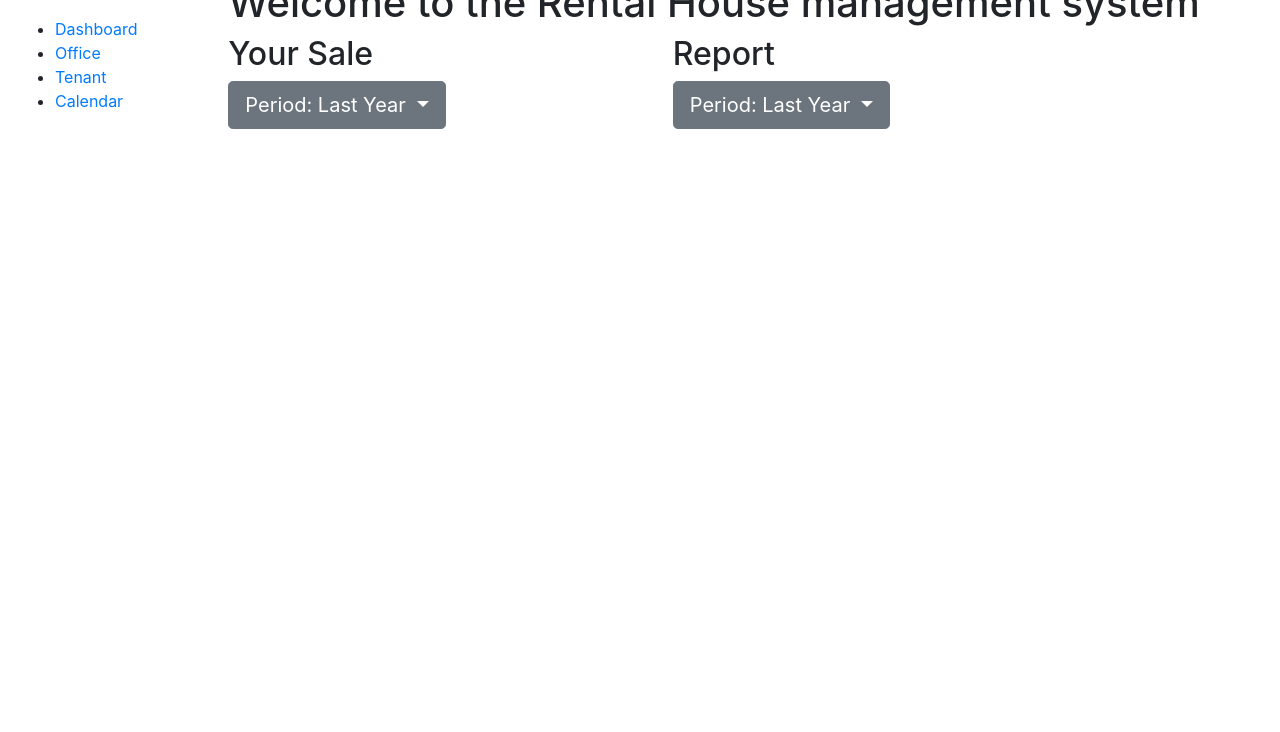
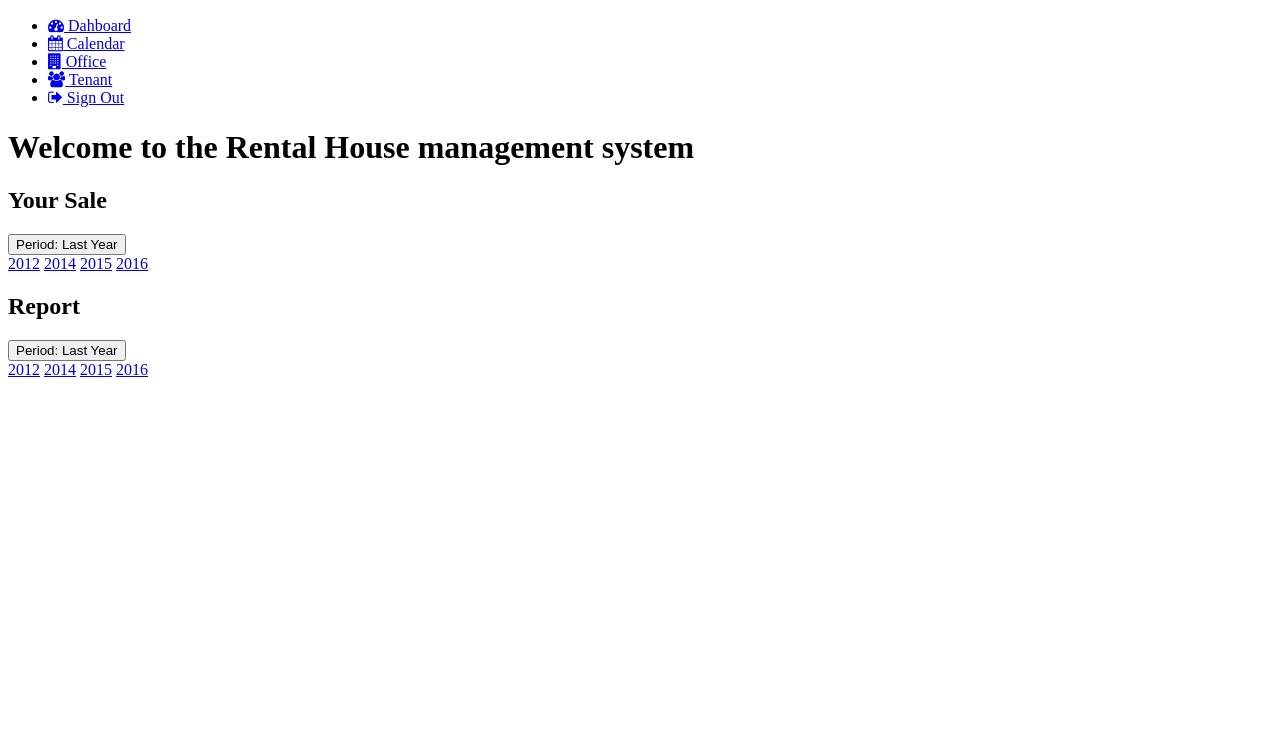
Before and after one commit to IGICOCORO/Gestion-des-immobiliers, a Django app: page /home/ in a window 1280 px wide. Shown: the part 68-800 px from the top of the page. Run offline with Django 3.2, Linux system fonts and the light colour scheme; some libraries are stand-ins or nearby versions.

Commit message:
changed sidebar

```diff
--- a/Gestion_des_loyers/loyer/templates/loyer/base.html
+++ b/Gestion_des_loyers/loyer/templates/loyer/base.html
@@ -1,4 +1,3 @@
-<!-- templates/loyer/base.html -->
 {% load static %}
 <!DOCTYPE html>
 <html>
@@ -6,57 +5,60 @@
   <meta charset="utf-8">
   <title>{% block title %}Gestion des Loyers {% endblock %}</title>
       <meta name="viewport" content="width=device-width,initial-scale=1.0" />
-    <link rel="icon" href="<%= BASE_URL %>favicon.ico" />
-   <!-- Font Awesome -->
-<link rel="stylesheet" href="https://maxcdn.bootstrapcdn.com/bootstrap/4.0.0/css/bootstrap.min.css" integrity="sha384-Gn5384xqQ1aoWXA+058RXPxPg6fy4IWvTNh0E263XmFcJlSAwiGgFAW/dAiS6JXm" crossorigin="anonymous">
-<script src="https://maxcdn.bootstrapcdn.com/bootstrap/4.0.0/js/bootstrap.min.js" integrity="sha384-JZR6Spejh4U02d8jOt6vLEHfe/JQGiRRSQQxSfFWpi1MquVdAyjUar5+76PVCmYl" crossorigin="anonymous"></script>
-<script src="https://code.jquery.com/jquery-3.2.1.slim.min.js" integrity="sha384-KJ3o2DKtIkvYIK3UENzmM7KCkRr/rE9/Qpg6aAZGJwFDMVNA/GpGFF93hXpG5KkN" crossorigin="anonymous"></script>
-<script src="https://cdnjs.cloudflare.com/ajax/libs/popper.js/1.12.9/umd/popper.min.js" integrity="sha384-ApNbgh9B+Y1QKtv3Rn7W3mgPxhU9K/ScQsAP7hUibX39j7fakFPskvXusvfa0b4Q" crossorigin="anonymous"></script>
+ <meta name="viewport" content="width=device-width, initial-scale=1, shrink-to-fit=no">
+
+ <link href="https://fonts.googleapis.com/css?family=Poppins:300,400,500,600,700,800,900" rel="stylesheet">
+
+ <link rel="stylesheet" href="https://stackpath.bootstrapcdn.com/font-awesome/4.7.0/css/font-awesome.min.css">
+ <link rel="stylesheet" href="{% static 'css_side/style.css' %}">
+
+  <script src="{% static 'js_side/jquery.min.js' %}"></script>
+    <script src="{% static 'js_side/popper.js' %}"></script>
+    <script src="{% static 'js_side/bootstrap.min.js' %}"></script>
+    <script src="{% static 'js_side/main.js' %}"></script>
 </head>
     {% block Dashboard %}
-    <div class="container-fluid display-table">
-        <div class="row display-table-row">
-            <div class="col-md-2 col-sm-1 hidden-xs display-table-cell v-align box" id="navigation">
-                <div class="logo">
-                    <a href="{% url "home" %}">
-                        <h2>Rental house</h2>
-                    </a>
-                </div>
-                <div class="navi">
-                    <ul>
-                        <li class="active"><a href="{% url "home" %}"><i class="fa fa-tachometer" aria-hidden="true"></i><span class="hidden-xs hidden-sm">Dashboard</span></a></li>
-                        <li><a href="{% url "office" %}"><i class="fa fa-building" aria-hidden="true"></i><span class="hidden-xs hidden-sm">Office</span></a></li>
-                        <li><a href="{% url "tenant" %}"><i class="fa fa-user" aria-hidden="true"></i><span class="hidden-xs hidden-sm">Tenant</span></a></li>
-                        <li><a href="{% url "calendar" %}"><i class="fa fa-calendar" aria-hidden="true"></i><span class="hidden-xs hidden-sm">Calendar</span></a></li>
-                        <br><br><br><br><br><br><br><br><br><br><br><br><br><br><br><br><br><br><br><br>                    </ul>
+
+        <div class="wrapper d-flex align-items-stretch h-100">
+            <nav id="sidebar">
+                <div class="custom-menu">
+                    <button type="button" id="sidebarCollapse" class="btn btn-primary">
+            </button>
+        </div>
+            <div class="img bg-wrap text-center py-4" style="background-image: url({% static 'images_side/bg_1.jpg' %});">
+                <div class="user-logo">
+                    <div class="img" style="background-image: url({% static 'images_side/logo.jpg' %});">
+            </div>
+                    <h3>Gestion des Loyers</h3>
                 </div>
             </div>
-            <div class="col-md-10 col-sm-11 display-table-cell v-align">
-                <!--<button type="button" class="slide-toggle">Slide Toggle</button> -->
-                <div class="row">
-                    <header>
-                        <div class="col-md-7">
+        <ul class="list-unstyled components mb-5">
+          <li class="active">
+            <a href="{% url 'home' %}"><span class="fa fa-tachometer mr-3"></span> Dahboard</a>
+          </li>
+          <li>
+              <a href="{% url 'calendar' %}"><span class="fa fa-calendar mr-3 notif"></span> Calendar</a>
+          </li>
+          <li>
+            <a href="{% url 'office' %}"><span class="fa fa-building mr-3"></span> Office</a>
+          </li>
+          <li>
+            <a href="{% url 'tenant' %}"><span class="fa fa-users mr-3"></span> Tenant</a>
+          </li>
+          <li>
+            <a href="{% url 'login' %} "><span class="fa fa-sign-out mr-3"></span> Sign Out</a>
+          </li>
+        </ul>
 
-                            <div class="search hidden-xs hidden-sm">
-                                <input type="text" placeholder="Search" id="search">
-                            </div>
-                        </div>
-                        <div class="col-md-12">
-                            <div class="header-rightside">
-                                <ul class="list-inline header-top pull-right">
-                                	<li><h4>{{request.user.username}}</h4></li>
+        </nav>
+        </div>
+        <div class="align-content-between">
+            {% block content %}
 
-                                	<li class="dropdown">
-                                       <a href="#" class="fa fa-power-off" style="font-size: 25px;"></a>
-                                        </li>
-                                </ul>
-                            </div>
-                        </div>
-                    </header>
-                </div>
-                {% block content %}
+            {% endblock content %}
 
-               {% endblock content %}
+        </div>
+
             </div>
         </div>
 
```
